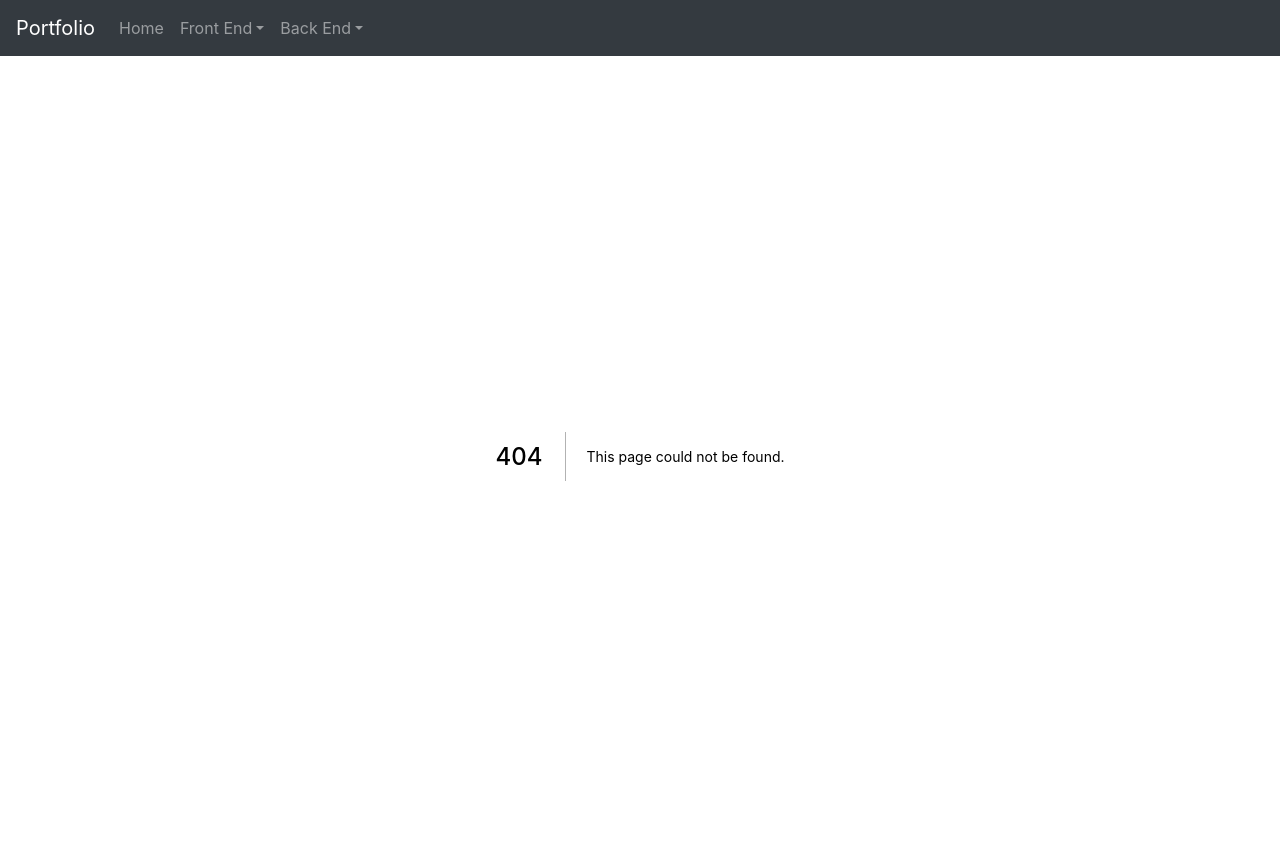
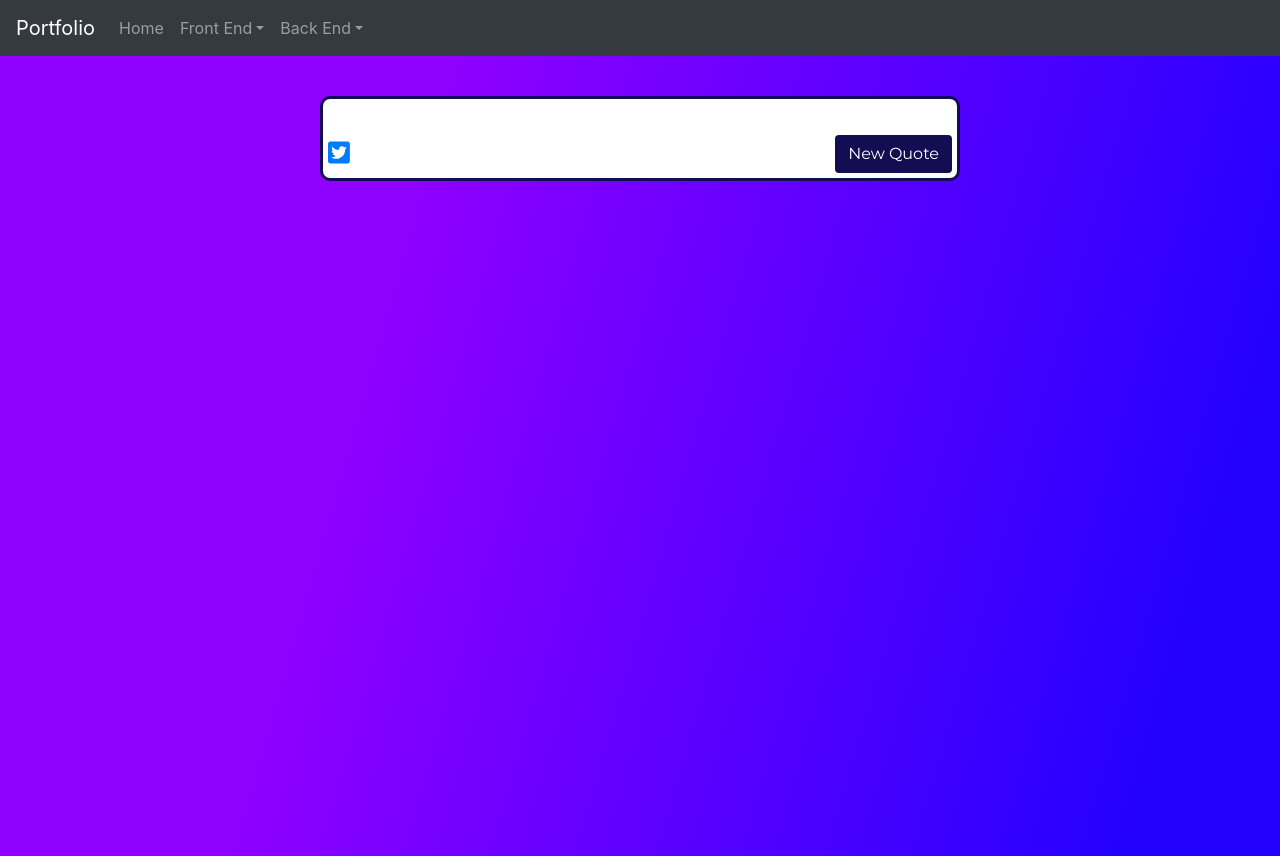
Before and after one commit to adrianwix/portfolio, a Next.js app: page /random-quote-machine in a window 1280 px wide. Before the commit this address had no page. Built offline with nearby package versions, Linux system fonts and the light colour scheme; no server answers.

Commit message:
FCC Random Quote Machine

```diff
--- a/components/Header.jsx
+++ b/components/Header.jsx
@@ -16,6 +16,9 @@ export default function Header() {
 						<NavDropdown title="Front End" id="front-end-dropdown">
 							<Link href="/drum-machine">
 								<a className="dropdown-item">Drum Machine</a>
+							</Link>
+							<Link href="/random-quote-machine">
+								<a className="dropdown-item">Quote Machine</a>
 							</Link>
 						</NavDropdown>
 						<NavDropdown title="Back End" id="basic-nav-dropdown">
--- a/package.json
+++ b/package.json
@@ -10,6 +10,9 @@
 		"test": "concurrently \"set NODE_ENV=test&& node server.js\" \"wait-on http://localhost:3000/testing && mocha\" "
 	},
 	"dependencies": {
+      "@fortawesome/fontawesome-svg-core": "^1.2.19",
+      "@fortawesome/free-brands-svg-icons": "^5.9.0",
+      "@fortawesome/react-fontawesome": "^0.1.4",
 		"@zeit/next-css": "^1.0.1",
 		"@zeit/next-sass": "^1.0.1",
 		"@zeit/next-typescript": "^1.1.1",
@@ -17,6 +20,7 @@
 		"bootstrap": "^4.3.1",
 		"dotenv": "^6.2.0",
 		"formik": "^1.5.7",
+      "jquery": "^3.4.1",
 		"koa": "^2.0.1",
 		"koa-body": "^4.1.0",
 		"koa-helmet": "^4.2.0",
@@ -37,6 +41,7 @@
 	},
 	"devDependencies": {
 		"@types/chai": "^4.1.7",
+      "@types/jquery": "^3.3.30",
 		"@types/koa": "^2.0.49",
 		"@types/koa-logger": "^3.1.1",
 		"@types/koa-router": "^7.0.42",
--- /dev/null
+++ b/pages/random-quote-machine.tsx
@@ -0,0 +1,109 @@
+import React, { useState, useEffect } from 'react'
+import $ from 'jquery'
+import { FontAwesomeIcon } from '@fortawesome/react-fontawesome'
+import { faTwitterSquare } from '@fortawesome/free-brands-svg-icons'
+import {
+	IQuote,
+	dangerouslySetInnerHTML,
+} from 'types/randomQuoteMachine/randomQuoteMachineTypes'
+import '../styles/RandomQuoteMachine.scss'
+
+const RandomQuoteMachine: React.FC = () => {
+	const [quote, setQuote] = useState<IQuote | null>(null)
+	const url: string =
+		'https://quotesondesign.com/wp-json/posts?filter[orderby]=rand&filter[posts_per_page]=1&callback='
+
+	useEffect(() => {
+		getQuote()
+	}, [])
+
+	/**
+	 * @description API request to https://quotesondesign.com and set Quote using the result
+	 */
+	async function getQuote(): Promise<void> {
+		$.ajax({
+			dataType: 'json',
+			cache: false,
+			url,
+			success: (data: IQuote[]) => {
+				setQuote(data[0])
+			},
+		})
+	}
+
+	/**
+	 * @description Return quote's Source if availabe
+	 * @param quote
+	 */
+	function getSource(quote: IQuote | null): dangerouslySetInnerHTML {
+		if (
+			quote &&
+			typeof quote.custom_meta !== 'undefined' &&
+			typeof quote.custom_meta.Source !== 'undefined' &&
+			quote.custom_meta.Source
+		) {
+			return { __html: quote.custom_meta.Source }
+		} else {
+			return { __html: '' }
+		}
+	}
+
+	/**
+	 * @description Contruct the url to tweet the Quote
+	 * @param quote
+	 */
+	function getTwitterUrl(quote: IQuote | null): string {
+		if (quote) {
+			let content = quote.content.replace(/<[^>]*>/g, '')
+			return `https://twitter.com/intent/tweet?text=${quote.title}.${content}`
+		} else {
+			return ''
+		}
+	}
+
+	return (
+		<div className="container-fluid" id="random-quote-machine">
+			<div className="row">
+				<div id="quote-box" className="col-md-6 mx-auto box">
+					<h3
+						id="author"
+						dangerouslySetInnerHTML={{
+							__html: quote ? quote.title : '',
+						}}
+					/>
+
+					<p
+						id="text"
+						dangerouslySetInnerHTML={{
+							__html: quote ? quote.content : '',
+						}}
+					/>
+
+					<p>
+						<cite
+							id="quote-source"
+							dangerouslySetInnerHTML={getSource(quote)}
+						/>
+					</p>
+
+					<a
+						id="tweet-quote"
+						className="twitter-share-button"
+						href={getTwitterUrl(quote)}
+						target="_blank"
+						rel="noopener noreferrer"
+					>
+						<FontAwesomeIcon icon={faTwitterSquare}/>
+					</a>
+
+					<button id="new-quote" className="btn" onClick={getQuote}>
+						{' '}
+						New Quote
+					</button>
+				</div>
+			</div>
+		</div>
+	)
+}
+
+export default RandomQuoteMachine
--- /dev/null
+++ b/styles/RandomQuoteMachine.scss
@@ -0,0 +1,32 @@
+@import url('https://fonts.googleapis.com/css?family=Montserrat:400,400i,700');
+
+#random-quote-machine {
+  background: -webkit-linear-gradient(164deg, #2400ff 10%, #8f00ff 70%);
+  font-family: Montserrat, serif;
+  height: 100vh;
+
+  .box {
+    position: relative;
+    margin-top: 40px;
+    padding: 10px 10px 52.5px 10px;
+    background: white;
+    color: #130d52;
+    border: 3px solid #130d52;
+    border-radius: 10px;
+
+    .twitter-share-button {
+      font-size: 25px;
+      position: absolute;
+      left: 5px;
+      bottom: 5px;
+    }
+
+    #new-quote {
+      background: #130d52;
+      color: #fff;
+      position: absolute;
+      bottom: 5px;
+      right: 5px;
+    }
+  }
+}
--- /dev/null
+++ b/types/randomQuoteMachine/randomQuoteMachineTypes.ts
@@ -0,0 +1,13 @@
+export interface IQuote {
+	ID: number
+	title: string
+	content: string
+	link: string
+	custom_meta?: {
+		Source: string
+	}
+}
+
+export interface dangerouslySetInnerHTML {
+	__html: string
+}
```
Also changed, not shown: routes/web/fccFrontEnd.js (added, +21 -0 lines), server.js (+2 -9 lines), 1 other file (tests, documents, lock files or other folders).
